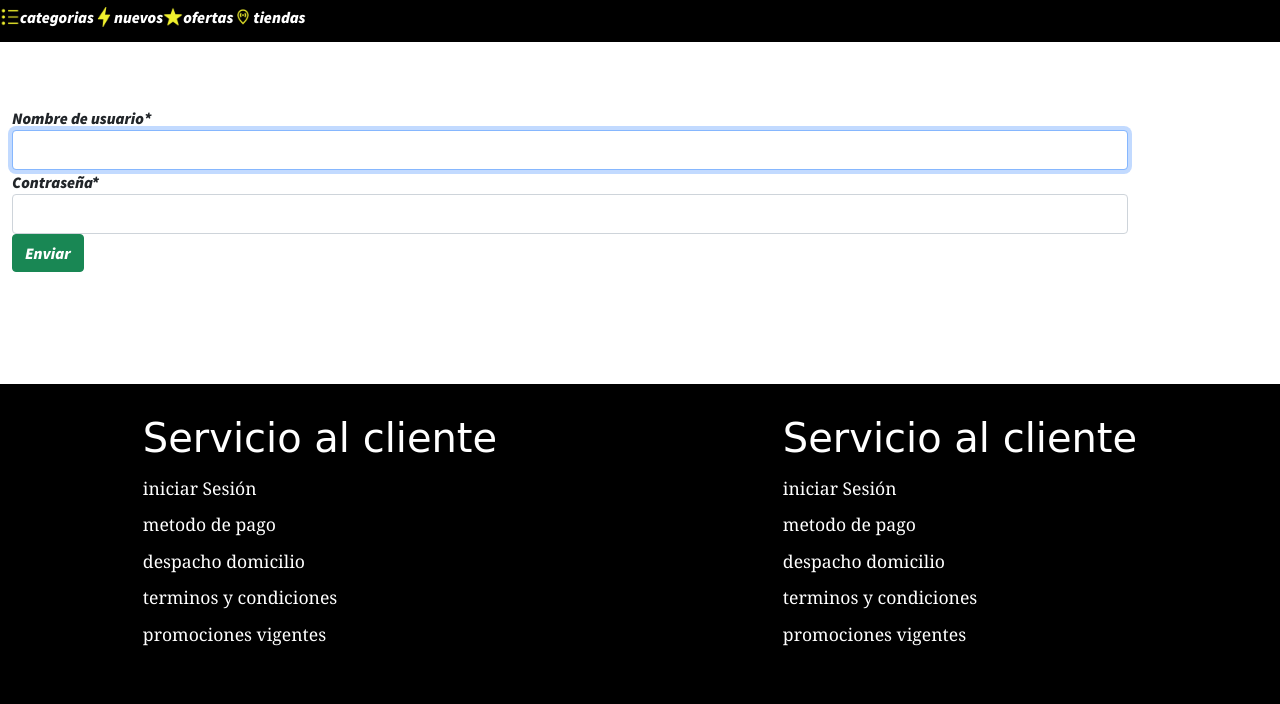
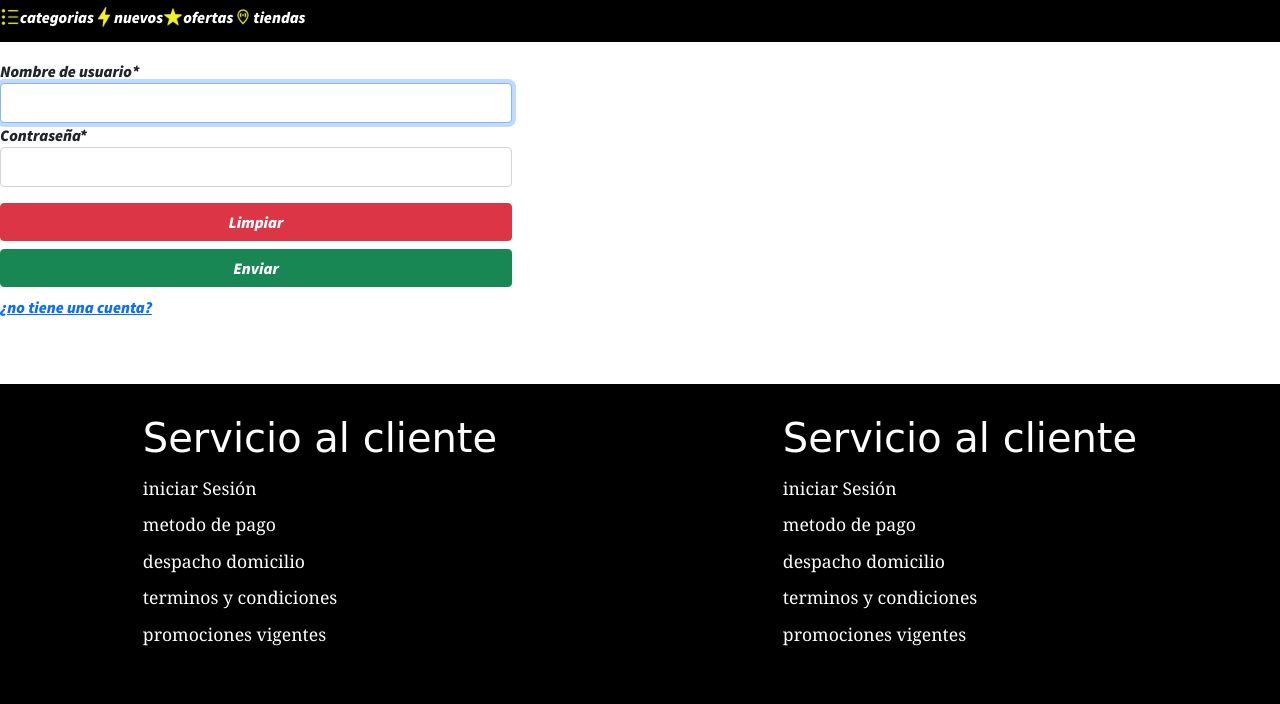
Before and after one commit to KiroKHS/BOOTCAMP-FULLSTACK, a Django app: page /login in a window 1280 px wide. Shown: the part 96-800 px from the top of the page. Run offline with Django 4.2, Linux system fonts and the light colour scheme; some libraries are stand-ins or nearby versions.

Commit message:
configuracion formulario login y registrar

```diff
--- a/TIENDAMUSICA/core/static/core/css/style.css
+++ b/TIENDAMUSICA/core/static/core/css/style.css
@@ -236,6 +236,16 @@ footer>div>a{
   font-family: Cambria, Cochin, Georgia, Times, 'Times New Roman', serif;
 }
 
+.login-container{
+display: flex;
+justify-content: center;
+}
+#login{
+  width: 40%;
+  margin: 60px 0px;
+}
+
+
 /* RESPONSIVE */
 
 @media (max-width:960px){
@@ -255,6 +265,9 @@ footer>div>a{
   }
   #menu-header{
     padding-right: 0px;
+  }
+  #login{
+    width: 60%;
   }
 }
 @media (max-width:575px){
@@ -285,4 +298,7 @@ footer>div>a{
     flex-direction: column;
     align-items: center;
   }
+  #login{
+    width: 80%;
+  }
 }
--- a/TIENDAMUSICA/core/templates/core/login.html
+++ b/TIENDAMUSICA/core/templates/core/login.html
@@ -1,11 +1,17 @@
 {% extends 'core/plantilla.html' %}
 {% block contenido %}
 {% load crispy_forms_tags %}
-<div class="container">
-  <form action="" method="post">
-    {% csrf_token %}
-    {{form|crispy}}
-    <button type="submit" class = "btn btn-success">Enviar</button>
+<div class="formulario">
+  <form action="" method="post" id="login">
+    <div class="mb-3">
+      {% csrf_token %}
+      {{form|crispy}}
+    </div>
+    <div class="d-grid gap-2">
+      <button type="reset" class="btn btn-danger">Limpiar</button>
+      <button type="submit" class = "btn btn-success">Enviar</button>
+      <a href="{% url 'registro' %}">¿no tiene una cuenta?</a>
+  </div>
   </form>
 </div>
 {% endblock %}
```
Also changed, not shown: TIENDAMUSICA/core/templates/core/registro.html (+10 -5 lines).
